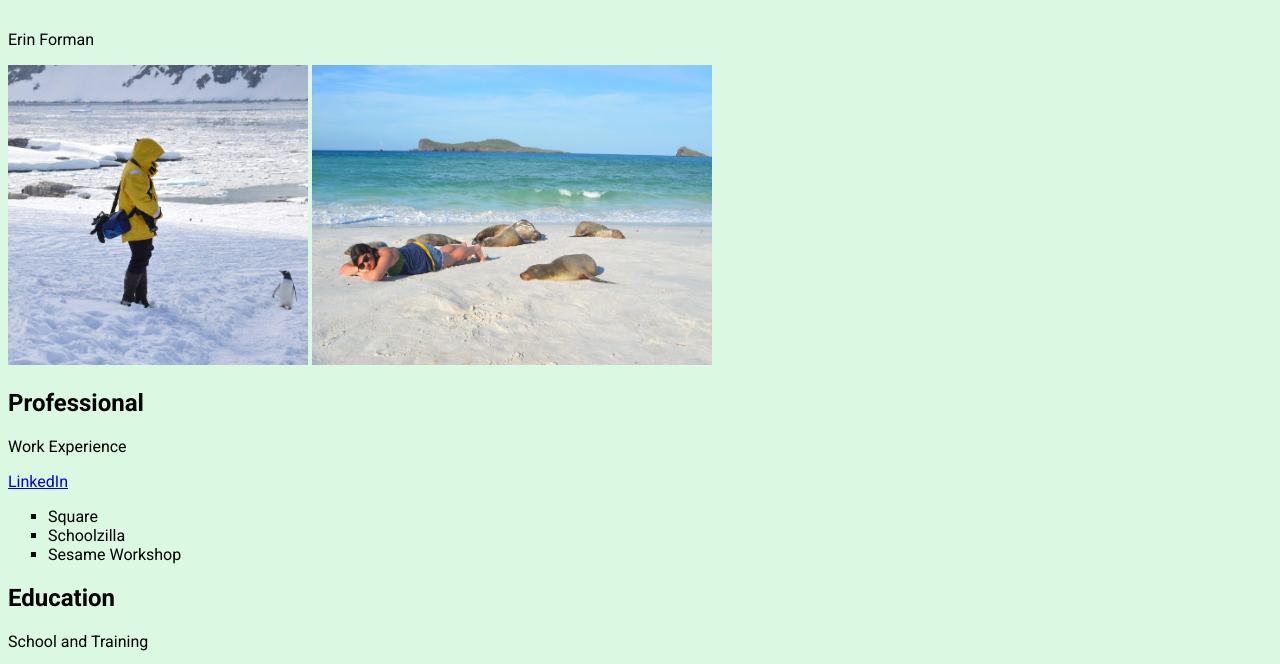
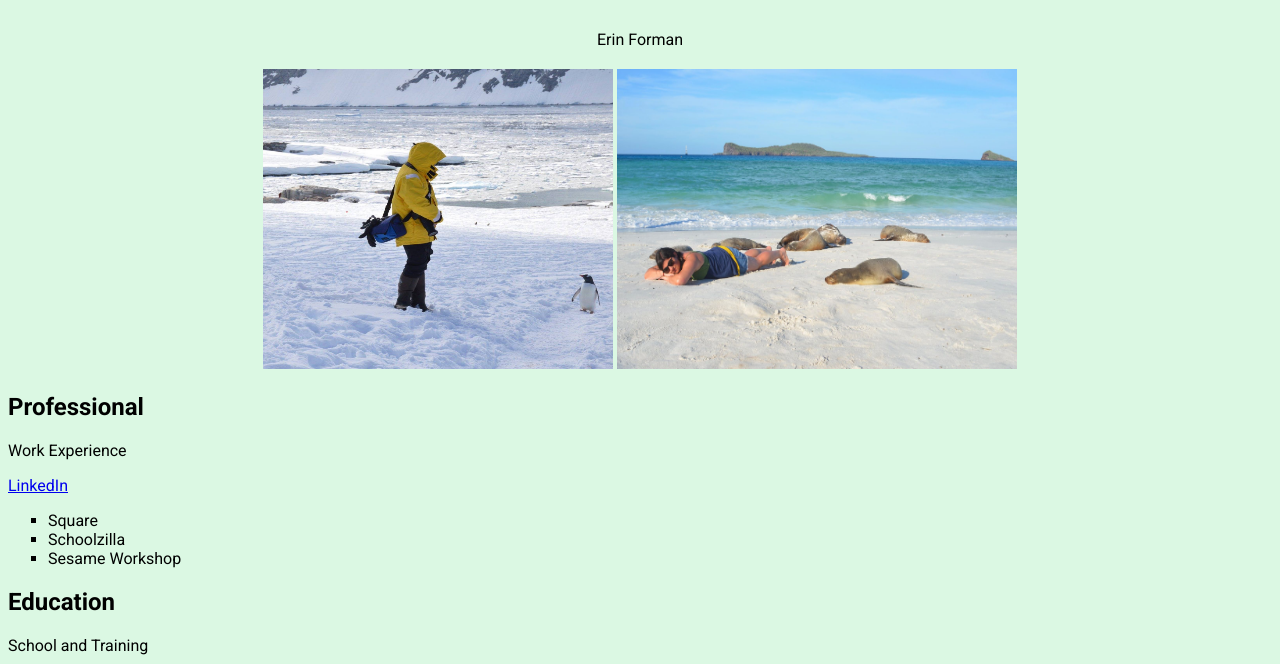
Before and after one commit to ecf720/ecf720.github.io, a plain HTML site: page ga_dec18/class_project_starter/index.html in a window 1280 px wide. Shown: the part 101-765 px from the top of the page. Drawn offline with Linux system fonts and the light colour scheme.

Commit message:
Add files via upload

```diff
--- a/ga_dec18/class_project_starter/css/style.css
+++ b/ga_dec18/class_project_starter/css/style.css
@@ -18,3 +18,27 @@ h1 {
   letter-spacing: 2px;
   font-size: 50px;
 }
+
+.center {
+  display: block;
+  margin-left: auto;
+  margin-right: auto;
+  width: 50%;
+}
+
+img {
+  display:run-in;
+  margin-left: 0 auto;
+  margin-right: 0 auto;
+  width: 40%;
+  padding:
+}
+
+#center_image {
+    vertical-align: middle;
+    padding: 0;
+    margin-left:auto;
+    margin-right:auto;
+    margin-top: 20px;
+    text-align:center;
+}
--- a/ga_dec18/class_project_starter/index.html
+++ b/ga_dec18/class_project_starter/index.html
@@ -11,11 +11,15 @@
   <title>About Me</title>
 <body>
   <h1>About Me</h1>
-  <p>Erin Forman</p>
-  <img src="10854830_10100619451241572_3451406421395913483_o.jpg" alt="Antarctica"style="width:300px;height:300px;">
-  <img src="17545446_10101346446786672_1561809599058479881_o.jpg" alt="Galapagos"style="width:400px;height:300px;">
+  <center>
+    <p>Erin Forman</p>
+  </center>
+  <div id="center_image">
+    <img src="10854830_10100619451241572_3451406421395913483_o.jpg" alt="Antarctica" style="width:350px;height:300px;">
+    <img src="17545446_10101346446786672_1561809599058479881_o.jpg" alt="Galapagos" style="width:400px;height:300px;">
+  </div>
   <h2>Professional</h2>
-  <p>Work Experience</p>
+    <p>Work Experience</p>
   <a href="https://www.linkedin.com/in/formanerin/">LinkedIn</a>
   <ul style="list-style-type:square">
     <li>Square</li>
```
